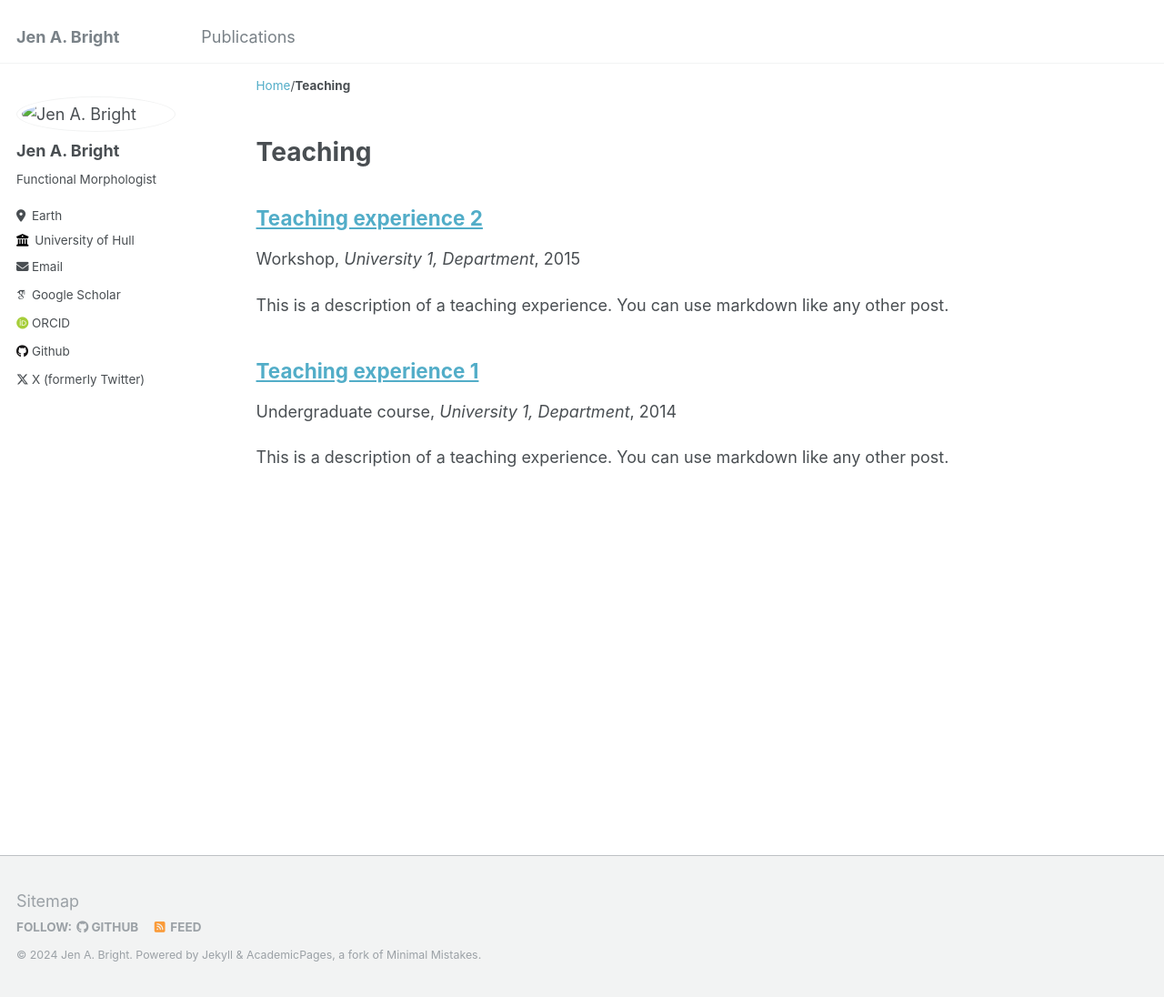
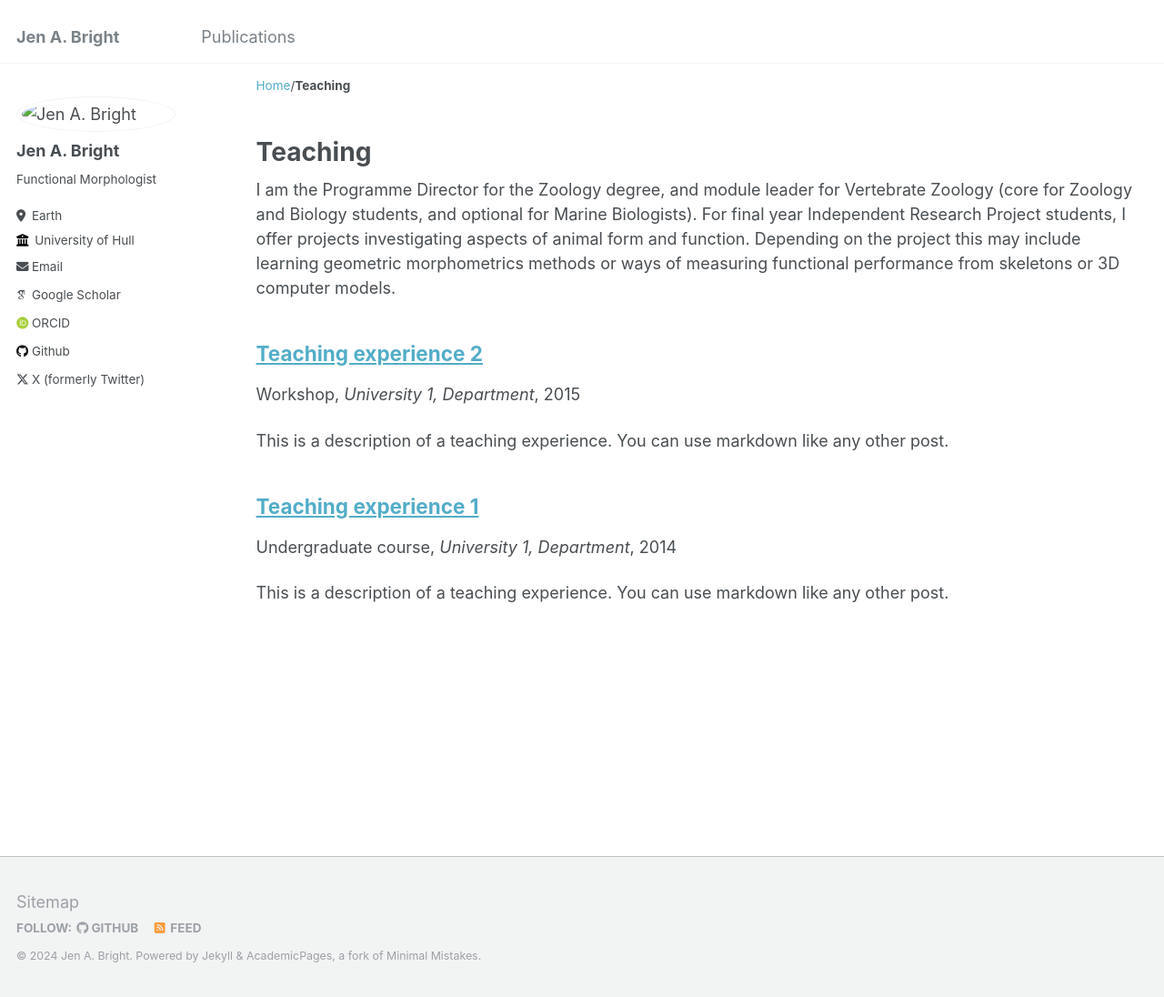
Before and after one commit to beekgeak/beekgeak.github.io, a Jekyll site: the page built from _pages/teaching.html, in a window 1280 px wide and 1096 px high. Shown: the whole window at 91% size. Built offline with Jekyll 4.4.1, drawn with Linux system fonts in a browser that asks for light colours; some web fonts are replaced.

Commit message:
Update teaching.html
Teaching statement added

```diff
--- a/_pages/teaching.html
+++ b/_pages/teaching.html
@@ -4,6 +4,7 @@ title: "Teaching"
 permalink: /teaching/
 author_profile: true
 ---
+I am the Programme Director for the Zoology degree, and module leader for Vertebrate Zoology (core for Zoology and Biology students, and optional for Marine Biologists). For final year Independent Research Project students, I offer projects investigating aspects of animal form and function. Depending on the project this may include learning geometric morphometrics methods or ways of measuring functional performance from skeletons or 3D computer models.
 
 {% include base_path %}
 
```
